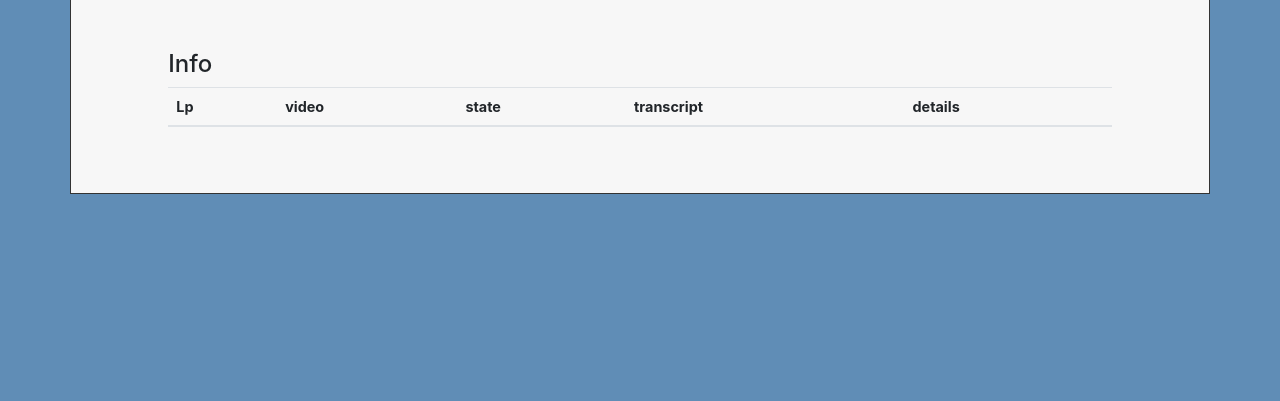
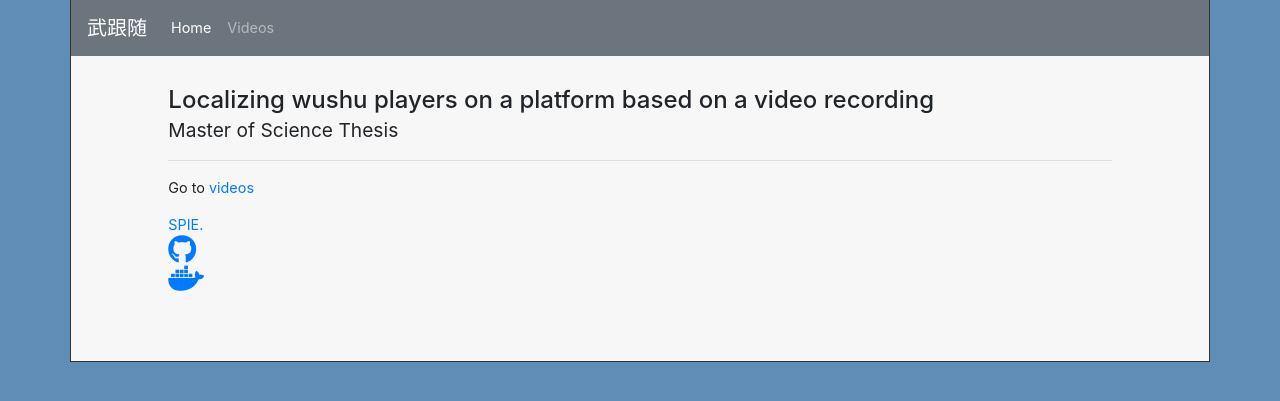
Before and after one commit to ppeczek/wugensui-backend, a Django app: page / in a window 1280 px wide. Shown: the top 401 px of the page. Run offline with Django 3.2, Linux system fonts and the light colour scheme; data that the repository does not hold is empty; some libraries are stand-ins or nearby versions.

Commit message:
Major changes - video-list view, home view - pagination - navbar - state icons - buttons - error state of video model - disabled actions (details of not transcripted video, transcripting video in progress) - updated bootstrap, jquery

```diff
--- a/static/css/style.css
+++ b/static/css/style.css
@@ -7,9 +7,14 @@ body {
   border: 1px solid #333333;
   border-top: 0px;
   padding: 50px 0; }
+  .container#wugensui-content {
+    padding-top: 0px; }
+    .container#wugensui-content nav {
+      margin-bottom: 30px; }
 
 tr.hiddenRow td {
-  padding: 0 !important; }
+  padding: 0 !important;
+  border: none; }
 
 .table td, .table th {
   padding: .5rem; }
@@ -18,4 +23,23 @@ tr.hiddenRow td {
   height: 170px;
   background: #ababab; }
 
+.thumbnail {
+  height: 200px; }
+
+.text-red {
+  color: #ff4136; }
+
+.text-green {
+  color: #419641; }
+
+.text-blue {
+  color: #303d6b; }
+
+.page-item.active .page-link {
+  background-color: #608db6 !important;
+  border-color: #608db6 !important; }
+
+.page-link {
+  color: #608db6; }
+
 /*# sourceMappingURL=style.css.map */
--- a/static/css/style.scss
+++ b/static/css/style.scss
@@ -2,6 +2,10 @@ $light-gray: #f7f7f7;
 $dark-gray: #333333;
 $footer-gray: #ababab;
 $indygo: #608db6;
+
+$light-red: #ff4136;
+$light-green: #419641;
+$dark-blue: #303d6b;
 
 body {
   //background: #309dff;
@@ -17,10 +21,18 @@ body {
   border: 1px solid $dark-gray;
   border-top: 0px;
   padding: 50px 0;
+
+  &#wugensui-content {
+    padding-top: 0px;
+    nav {
+      margin-bottom: 30px;
+    }
+  }
 }
 
 tr.hiddenRow td {
   padding: 0 !important;
+  border: none;
   //background: #dedede;
 }
 
@@ -34,3 +46,28 @@ tr.hiddenRow td {
   height: 170px;
   background: $footer-gray;
 }
+
+.thumbnail {
+  height: 200px;
+}
+
+.text-red {
+  color: $light-red;
+}
+
+.text-green {
+  color: $light-green;
+}
+
+.text-blue {
+  color: $dark-blue;
+}
+
+.page-item.active .page-link {
+  background-color: $indygo !important;
+  border-color: $indygo !important;
+}
+
+.page-link {
+  color: $indygo;
+}
--- /dev/null
+++ b/static/js/app.js
@@ -0,0 +1,33 @@
+function preloadImages() {
+  // preload images
+  $("[data-preload-url]").each(function (i, x) {
+    var el = $(x);
+    var url = el.attr("data-preload-url");
+    var image = new Image();
+    el.toggleClass("preloading");
+    // console.log("preloading");
+    image.onload = function () {
+      // console.log("preloaded", el);
+      el.toggleClass("preloading");
+      window.x = el;
+      el.css({
+        'background-image': 'url(' + url + ')',
+        'background-size': 'cover',
+        'background-repeat': 'no-repeat',
+        'background-position': 'center center',
+      });
+      el.removeAttr('data-preload-url');
+    };
+    image.src = url;
+  });
+}
+
+$(document).on('click', '[data-toggle="lightbox"]', function(event) {
+    event.preventDefault();
+    $(this).ekkoLightbox();
+});
+
+$(document).ready(function () {
+  preloadImages();
+  $('[data-toggle="tooltip"]').tooltip();
+});
--- a/templates/base.html
+++ b/templates/base.html
@@ -1,21 +1,22 @@
 {% load static %}
+{% load navigate %}
 <!DOCTYPE html>
 <html lang="en">
 <head>
   <meta charset="UTF-8">
-  <title>武术的跟随软件</title>
+  <title>Wushu Athlete Tracking System</title>
 
   <!-- bootstrap -->
-  <link rel="stylesheet" href="https://maxcdn.bootstrapcdn.com/bootstrap/4.0.0/css/bootstrap.min.css" integrity="sha384-Gn5384xqQ1aoWXA+058RXPxPg6fy4IWvTNh0E263XmFcJlSAwiGgFAW/dAiS6JXm" crossorigin="anonymous">
+  <link rel="stylesheet" href="https://stackpath.bootstrapcdn.com/bootstrap/4.1.1/css/bootstrap.min.css" integrity="sha384-WskhaSGFgHYWDcbwN70/dfYBj47jz9qbsMId/iRN3ewGhXQFZCSftd1LZCfmhktB" crossorigin="anonymous">
   <!-- lightbox -->
   <link rel="stylesheet" href="https://cdnjs.cloudflare.com/ajax/libs/ekko-lightbox/5.3.0/ekko-lightbox.css" />
 
   <link rel="stylesheet" href="{% static "css/style.css" %}">
 
   <!-- bootstrap -->
-  <script src="{% static "js/jquery-3.2.0.min.js" %}"></script>
-  <script src="https://cdnjs.cloudflare.com/ajax/libs/popper.js/1.12.9/umd/popper.min.js" integrity="sha384-ApNbgh9B+Y1QKtv3Rn7W3mgPxhU9K/ScQsAP7hUibX39j7fakFPskvXusvfa0b4Q" crossorigin="anonymous"></script>
-  <script src="https://maxcdn.bootstrapcdn.com/bootstrap/4.0.0/js/bootstrap.min.js" integrity="sha384-JZR6Spejh4U02d8jOt6vLEHfe/JQGiRRSQQxSfFWpi1MquVdAyjUar5+76PVCmYl" crossorigin="anonymous"></script>
+  <script src="https://code.jquery.com/jquery-3.3.1.min.js" integrity="sha256-FgpCb/KJQlLNfOu91ta32o/NMZxltwRo8QtmkMRdAu8=" crossorigin="anonymous"></script>
+  <script src="https://cdnjs.cloudflare.com/ajax/libs/popper.js/1.14.3/umd/popper.min.js" integrity="sha384-ZMP7rVo3mIykV+2+9J3UJ46jBk0WLaUAdn689aCwoqbBJiSnjAK/l8WvCWPIPm49" crossorigin="anonymous"></script>
+  <script src="https://stackpath.bootstrapcdn.com/bootstrap/4.1.1/js/bootstrap.min.js" integrity="sha384-smHYKdLADwkXOn1EmN1qk/HfnUcbVRZyYmZ4qpPea6sjB/pTJ0euyQp0Mk8ck+5T" crossorigin="anonymous"></script>
   <!-- lightbox -->
   <script src="https://cdnjs.cloudflare.com/ajax/libs/ekko-lightbox/5.3.0/ekko-lightbox.min.js"></script>
 
@@ -25,13 +26,18 @@
 
 </head>
 <body>
-  {% block content %}{% endblock %}
+  <div class="container" id="wugensui-content">
+    <nav class="navbar sticky-top navbar-expand-lg navbar-dark bg-secondary">
+      <a class="navbar-brand" href="{% url 'video-list' %}">武跟随</a>
+      <button class="navbar-toggler" type="button" data-toggle="collapse" data-target="#navbarSupportedContent" aria-controls="navbarSupportedContent" aria-expanded="false" aria-label="Toggle navigation">
+        <span class="navbar-toggler-icon"></span>
+      </button>
+
+      {% navbar %}
+    </nav>
+    {% block content %}{% endblock %}
+  </div>
 {#  <div id="footer"></div>#}
-  <script type="application/javascript">
-    $(document).on('click', '[data-toggle="lightbox"]', function(event) {
-        event.preventDefault();
-        $(this).ekkoLightbox();
-    });
-  </script>
+  <script src="{% static 'js/app.js' %}" type="application/javascript"></script>
 </body>
 </html>
--- a/templates/home.html
+++ b/templates/home.html
@@ -1,107 +1,33 @@
 {% extends "base.html" %}
 
 {% block content %}
-<div class="container">
-  <div class="row justify-content-md-center">
-    <div class="col col-md-10">
-      <h4>Info</h4>
-    </div>
-    <div class="col col-md-10">
-      <table class="table">{# table-sm"> #}
-        <thead>
-          <th>Lp</th>
-          <th>video</th>
-          <th>state</th>
-          <th>transcript</th>
-          <th>details</th>
-        </thead>
-        <tbody>
-          {% for video in videos %}
-          <tr>
-            <td>{{ forloop.counter }}</td>
-            <td>
-              <a href="{{ video.video_path }}">{{ video }}</a>
-            </td>
-            <td>
-              <i class="fas fa-hourglass-half"></i> {{ video.get_state_display }}
-            </td>
-            <td>
-              <button class="btn" id="transcript" data-video-pk="{{ video.pk }}">transcript</button>
-            </td>
-            <td>
-              <button class="btn"
-                      for="details-{{ video.pk }}"
-                      data-toggle="collapse"
-                      data-target="#details-{{ video.pk }}"
-                      aria-expanded="false"
-                      aria-controls="details-{{ video.pk }}">
-                <i class="fas fa-info"></i>
-              </button>
-
-            </td>
-          </tr>
-          <tr class="hiddenRow">
-            <td colspan="5">
-              <div class="collapse" id="details-{{ video.pk }}">
-                {% if video.state == 5 %}
-                  <div class="row">
-                    <div class="col-lg-4">
-                      <a href="{{ video.pattern }}"
-                         data-toggle="lightbox"
-                         data-title="Pattern"
-                         data-footer="A custom footer text">
-                          <img src="{{ video.pattern }}" class="img-fluid">
-                      </a>
-                    </div>
-                    <div class="col-lg-4">
-                      <a href="{{ video.pattern }}"
-                         data-toggle="lightbox"
-                         data-title="Athlete paths"
-                         data-footer="A custom footer text">
-                          <img src="{{ video.pattern }}" class="img-fluid">
-                      </a>
-                    </div>
-                    <div class="col-lg-4">
-                      <a href="{{ video.pattern }}"
-                         data-toggle="lightbox"
-                         data-title="Athlete paths (Kalman Filtered)"
-                         data-footer="A custom footer text">
-                          <img src="{{ video.pattern }}" class="img-fluid">
-                      </a>
-                    </div>
-                  </div>
-                  <div class="row">
-                    <div class="offset-lg-4 col-lg-4">
-                      <a href="{{ video.paths }}"
-                         data-toggle="lightbox"
-                         data-title="Athlete paths - top view"
-                         data-footer="Top view">
-                          <img src="{{ video.paths }}" class="img-fluid">
-                      </a>
-                    </div>
-                    <div class="col-lg-4">
-                      <a href="{{ video.kalman_paths }}"
-                         data-toggle="lightbox"
-                         data-title="Athlete paths (Kalman Filtered) - top view"
-                         data-footer="Top view">
-                          <img src="{{ video.kalman_paths }}" class="img-fluid">
-                      </a>
-                    </div>
-                  </div>
-                {% endif %}
-              </div>
-            </td>
-          </tr>
-          {% endfor %}
-        </tbody>
-      </table>
-    </div>
+<div class="row justify-content-md-center">
+  <div class="col col-md-10">
+    <h4>Localizing wushu players on a platform based on a video recording <br /><small>Master of Science Thesis</small></h4>
+    <hr />
+{#    <p>#}
+{#      This website is GUI for algorithm localizing wushu athletes.#}
+{#    </p>#}
+    <p>
+      Go to <a href="{% url 'video-list' %}">videos</a>
+    </p>
+    <ul class="list-unstyled">
+      <li>
+        <a href="https://www.spiedigitallibrary.org/conference-proceedings-of-spie/10445/104452Y/Localizing-wushu-players-on-a-platform-based-on-a-video/10.1117/12.2280319.short?SSO=1&tab=ArticleLink">
+          SPIE.
+        </a>
+      </li>
+      <li>
+        <a href="https://github.com/ppeczek/wugensui-backend">
+          <i class="fab fa-github fa-2x" aria-hidden="true"></i>
+        </a>
+      </li>
+      <li>
+        <a href="https://hub.docker.com/r/ppeczek/wugensui-backend/">
+          <i class="fab fa-docker fa-2x" aria-hidden="true"></i>
+        </a>
+      </li>
+    </ul>
   </div>
 </div>
-
-<script type="application/javascript">
-  $('#transcript').on('click', function() {
-    console.log($(this));
-  });
-</script>
 {% endblock %}
--- /dev/null
+++ b/templates/templatetags/navigate/navbar.html
@@ -0,0 +1,7 @@
+<ul class="navbar-nav mr-auto">
+  {% for item in item_list %}
+  <li class="nav-item{% if item.active %} active{% endif %}">
+    <a class="nav-link" href="{{ item.url }}">{{ item.title }} {% if item.active %}<span class="sr-only">(current)</span>{% endif %}</a>
+  </li>
+  {% endfor %}
+</ul>
--- /dev/null
+++ b/wugensui/templatetags/navigate.py
@@ -0,0 +1,37 @@
+from django.template import Library
+from django.urls import reverse
+
+
+register = Library()
+
+
+@register.inclusion_tag('templatetags/navigate/pagination.html')
+def pagination(is_paginated=False, paginator=None, page_obj=None):
+    return {
+        'is_paginated': is_paginated,
+        'paginator': paginator,
+        'page_obj': page_obj
+    }
+
+
+@register.inclusion_tag('templatetags/navigate/navbar.html', takes_context=True)
+def navbar(context):
+    current_path = context['request'].get_full_path()
+    home_url = reverse('home')
+    videos_url = reverse('video-list')
+    item_list = [
+        {
+            'active': home_url == current_path,
+            'title': 'Home',
+            'url': home_url
+        },
+        {
+            'active': videos_url in current_path,
+            'title': 'Videos',
+            'url': videos_url
+        }
+    ]
+    context.update({
+        'item_list': item_list
+    })
+    return context
--- a/wugensui/urls.py
+++ b/wugensui/urls.py
@@ -16,7 +16,7 @@ Including another URLconf
 from django.contrib import admin
 from django.urls import path, include
 
-from .views import HomeView, VideoViewSet
+from .views import HomeView, VideoListView, VideoViewSet
 
 from rest_framework import routers
 
@@ -28,8 +28,9 @@ router.register(r'video', VideoViewSet, r'video')
 
 urlpatterns = [
     path('', HomeView.as_view(), name='home'),
+    path('videos/', VideoListView.as_view(), name='video-list'),
     path('admin/', admin.site.urls),
 
     # REST API root view (generated by DRF router)
-    path('api/', include(router.urls)),
+    # path('api/', include(router.urls, namespace='api'), name='api'),
 ]
--- a/wugensui/views.py
+++ b/wugensui/views.py
@@ -1,4 +1,4 @@
-from django.views.generic import TemplateView
+from django.views.generic import ListView, TemplateView
 
 from rest_framework import response, status, viewsets
 
@@ -9,10 +9,13 @@ from .serializers import VideoSerializer
 class HomeView(TemplateView):
     template_name = 'home.html'
 
-    def get_context_data(self, **kwargs):
-        context = super(HomeView, self).get_context_data(**kwargs)
-        context['videos'] = Video.objects.all()
-        return context
+
+class VideoListView(ListView):
+    model = Video
+    template_name = 'video-list.html'
+    context_object_name = 'videos'
+    paginate_by = 12
+    queryset = Video.objects.all()
 
 
 class VideoViewSet(viewsets.ModelViewSet):
```
Also changed, not shown: templates/templatetags/navigate/pagination.html (added, +23 -0 lines), templates/video-list.html (added, +131 -0 lines), wugensui/models.py (+15 -2 lines), static/imgs/spinner.gif (added), wugensui/migrations/0002_auto_20180701_0036.py (added), wugensui/templatetags/__init__.py (added), 1 other file.
